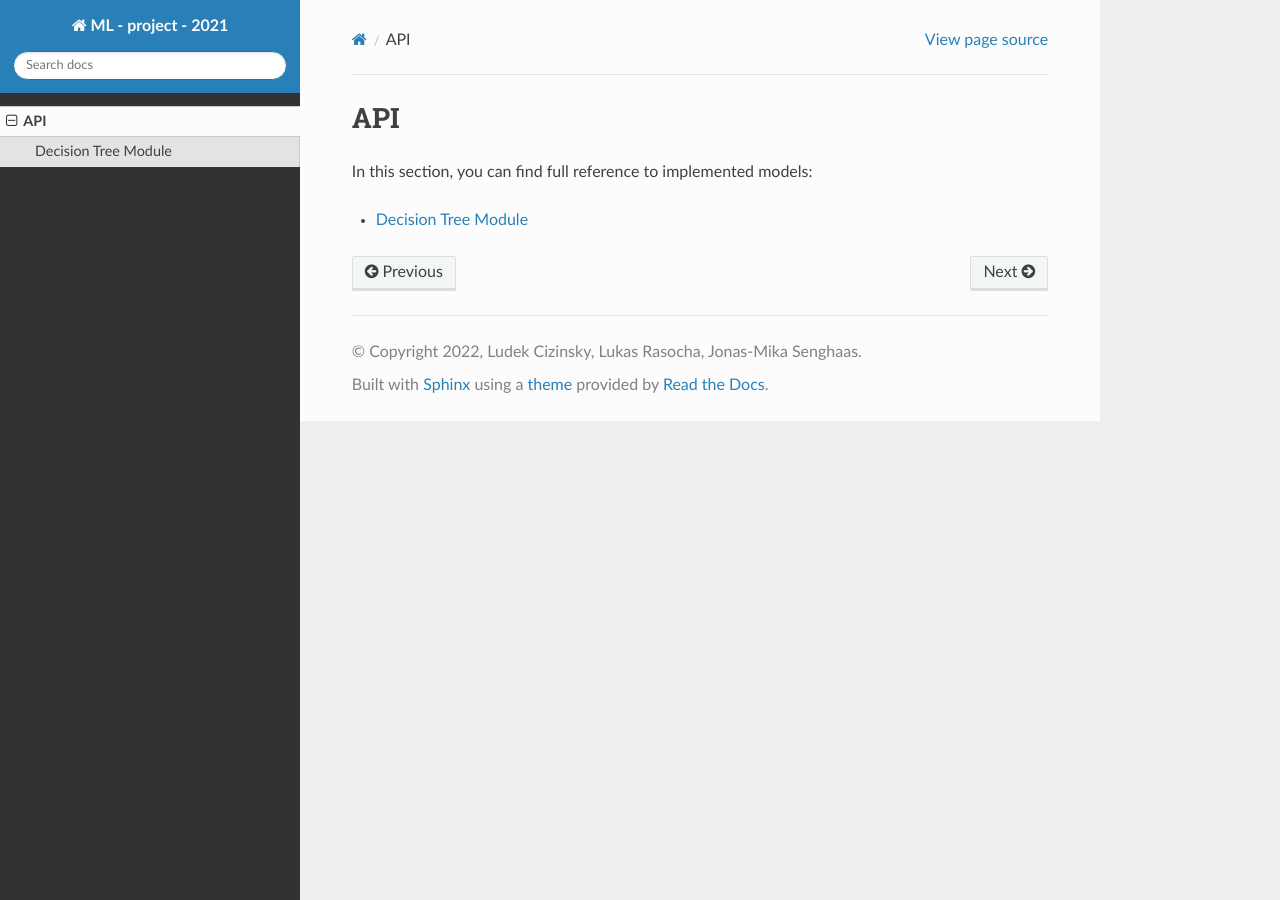
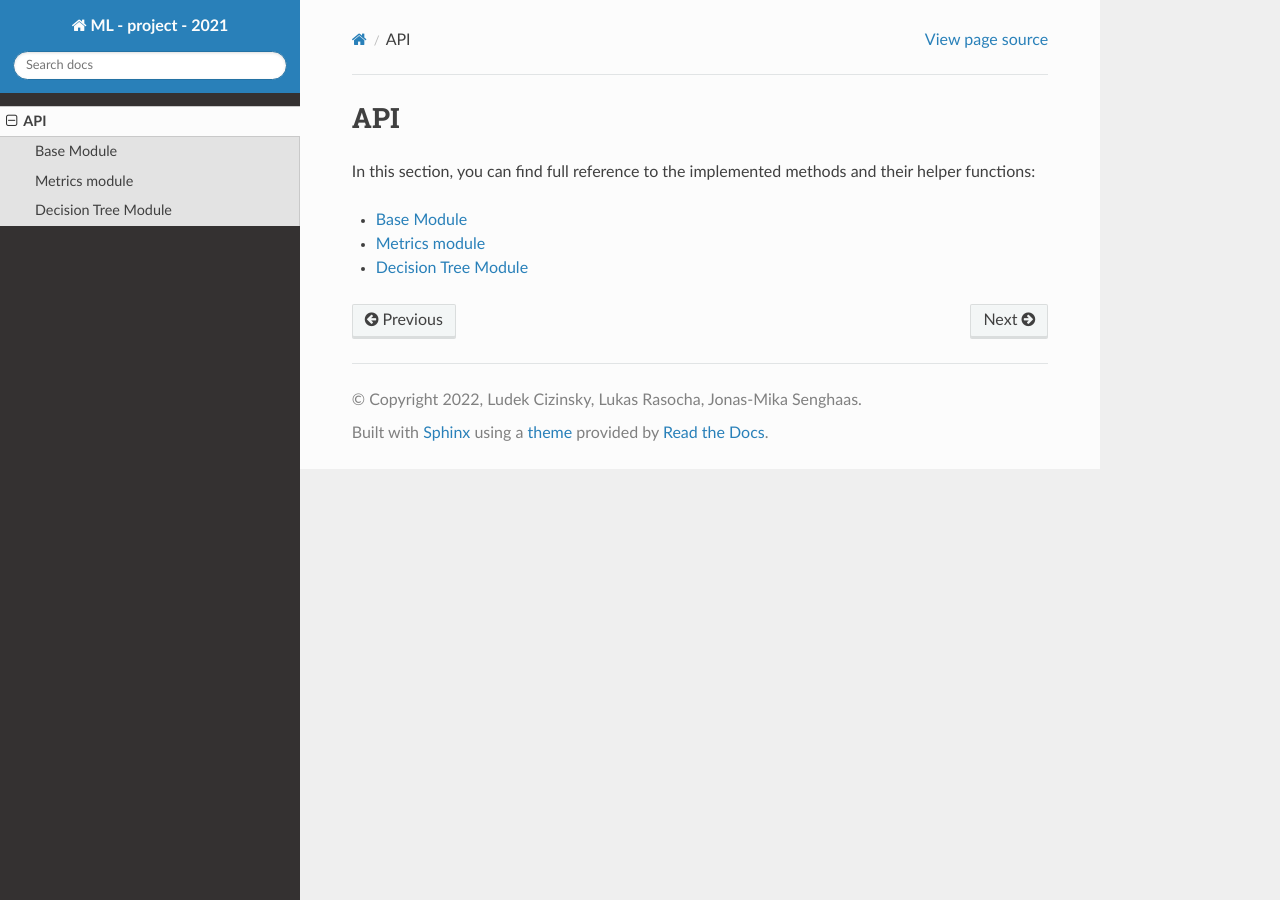
Before and after one commit to mikasenghaas/glass-forensic-analysis, a Sphinx documentation site: the page built from doc/source/reference/index.rst, in a window 1280 px wide. Built offline with Sphinx 7.4.7 and the Read the Docs theme 2.0.0, drawn with Linux system fonts in a browser that asks for light colours.

Commit message:
Added docs for base, metrics

```diff
--- a/doc/source/reference/index.rst
+++ b/doc/source/reference/index.rst
@@ -3,13 +3,16 @@
 API
 ===
 
-In this section, you can find full reference to implemented models:
+In this section, you can find full reference to the implemented methods and their helper functions:
 
+- :ref:`base-module`
+- :ref:`metrics-module`
 - :ref:`decision-tree-module`
-
 
 .. toctree::
    :maxdepth: 1
    :hidden:
 
+   base
+   metrics
    dt
```
Also changed, not shown: doc/source/reference/base.rst (added, +9 -0 lines), doc/source/reference/metrics.rst (added, +19 -0 lines), doc/source/reference/metrics_classification.rst (added, +9 -0 lines), doc/source/reference/metrics_loss.rst (added, +9 -0 lines), doc/source/reference/metrics_split.rst (added, +9 -0 lines).
